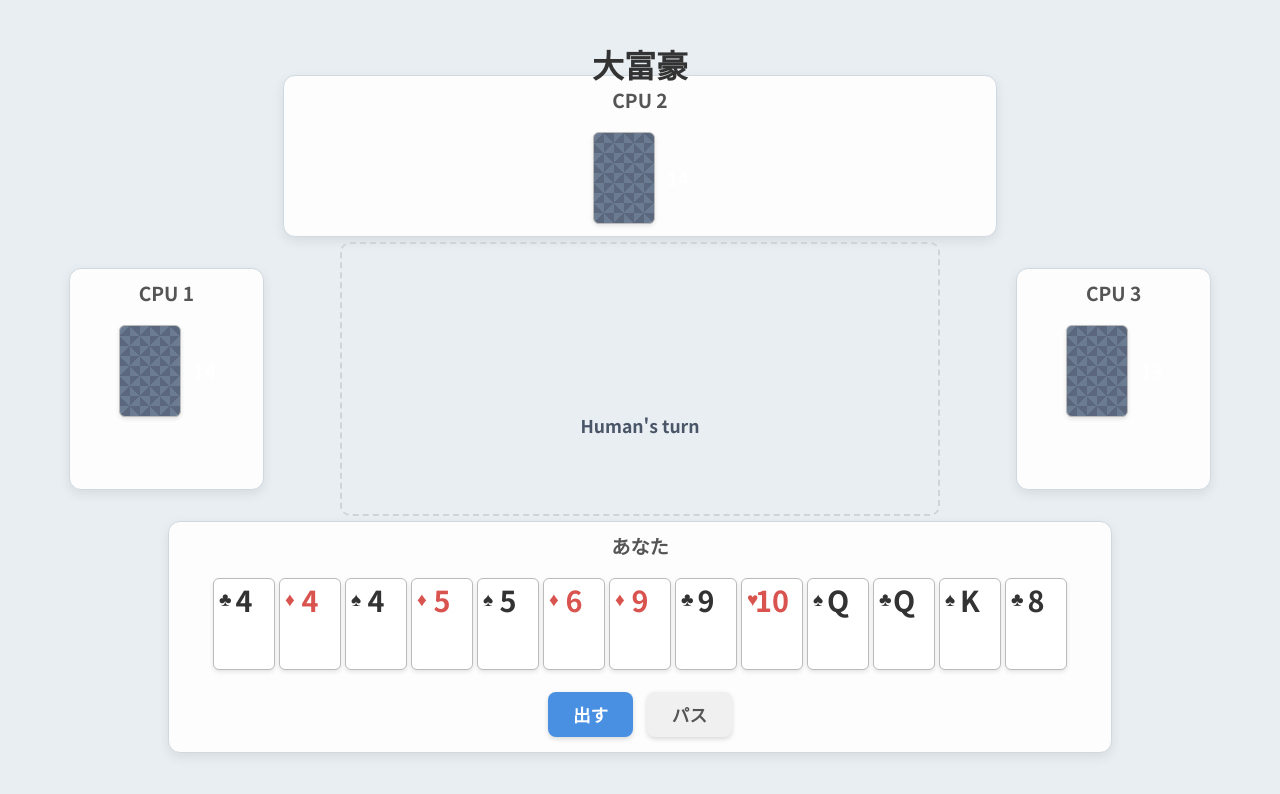
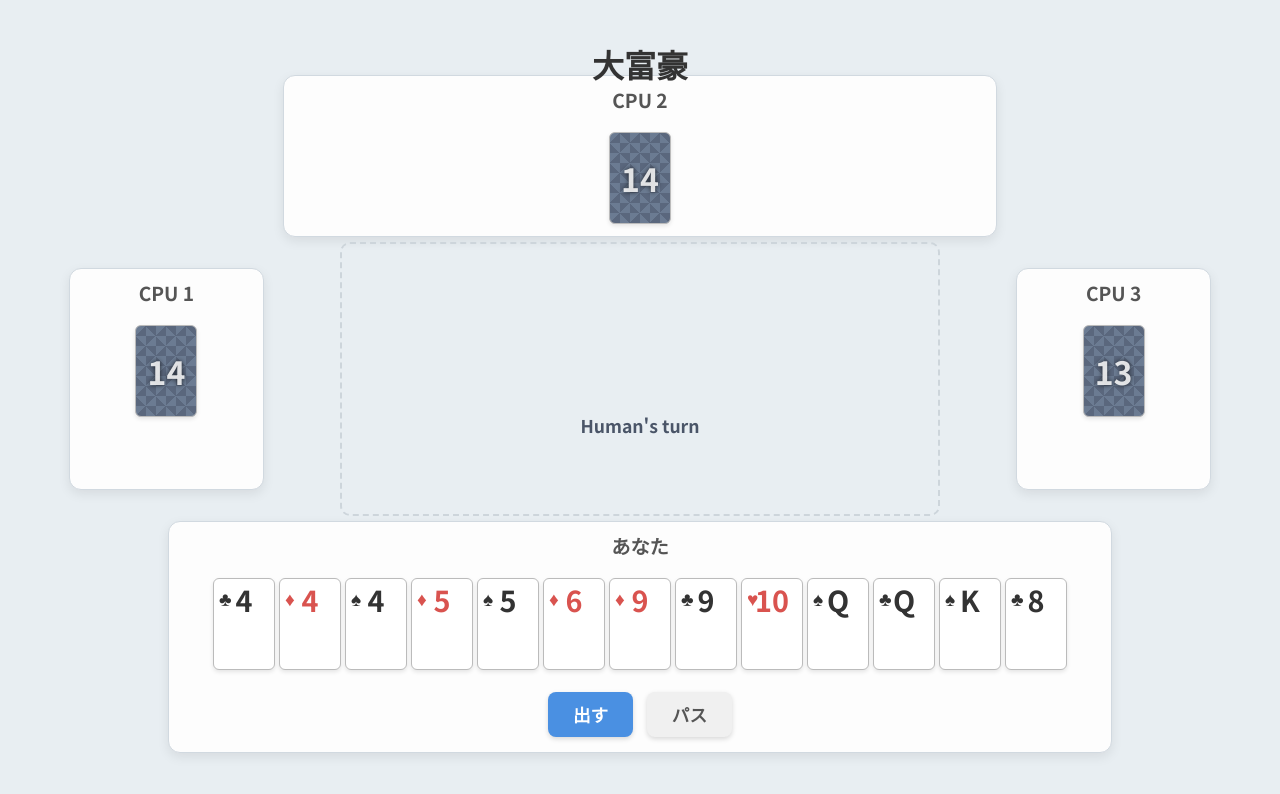
Before and after one commit to Nakanaka6000/test_daifugo, a plain HTML site: page index.html in a window 1280 px wide. Drawn offline with Linux system fonts and the light colour scheme.

Commit message:
Fix 8-slice rule and improve CPU card count display

```diff
--- a/index.html
+++ b/index.html
@@ -13,8 +13,7 @@
         <div id="player-area-opponent-2" class="player-area opponent">
             <h2>CPU 2</h2>
             <div class="hand">
-                <div class="card-back"></div>
-                <span class="card-count">13</span>
+                <!-- CPU hand content is rendered by script.js -->
             </div>
         </div>
 
@@ -22,8 +21,7 @@
             <div id="player-area-opponent-1" class="player-area opponent side">
                 <h2>CPU 1</h2>
                 <div class="hand">
-                    <div class="card-back"></div>
-                    <span class="card-count">13</span>
+                    <!-- CPU hand content is rendered by script.js -->
                 </div>
             </div>
 
@@ -35,8 +33,7 @@
             <div id="player-area-opponent-3" class="player-area opponent side">
                 <h2>CPU 3</h2>
                 <div class="hand">
-                    <div class="card-back"></div>
-                    <span class="card-count">13</span>
+                    <!-- CPU hand content is rendered by script.js -->
                 </div>
             </div>
         </div>
--- a/script.js
+++ b/script.js
@@ -121,16 +121,23 @@ document.addEventListener('DOMContentLoaded', () => {
             if (rankings.includes(opponent)) continue;
 
             const handElement = opponentHandElements[opponent];
-            handElement.innerHTML = '';
+            handElement.innerHTML = ''; // Clear previous content
             const cardCount = hands[opponent].length;
+
             if (cardCount > 0) {
+                const container = document.createElement('div');
+                container.className = 'card-back-container';
+
                 const cardBack = document.createElement('div');
                 cardBack.className = 'card-back';
-                handElement.appendChild(cardBack);
+                container.appendChild(cardBack);
+
                 const countElement = document.createElement('span');
                 countElement.className = 'card-count';
                 countElement.textContent = cardCount;
-                handElement.appendChild(countElement);
+                container.appendChild(countElement);
+
+                handElement.appendChild(container);
             }
         }
     }
@@ -451,11 +458,15 @@ document.addEventListener('DOMContentLoaded', () => {
             if (tableCards.length === 0) {
                 return false;
             }
+            // An 8-slice cannot be played on a Joker.
+            if (tableCards.some(c => c.rank === 'Joker')) {
+                return false;
+            }
             // The number of cards must match the table
             if (playedCards.length !== tableCards.length) {
                 return false;
             }
-            // 8-slice is always a valid play regardless of revolution or card value, as long as conditions are met.
+            // 8-slice is a valid play if conditions are met.
             return true;
         }
 
--- a/style.css
+++ b/style.css
@@ -156,11 +156,20 @@ h1 {
     background-position: 0 0, 10px 10px;
 }
 
+.card-back-container {
+    position: relative;
+    display: flex;
+    justify-content: center;
+    align-items: center;
+}
+
 .card-count {
-    font-size: 1.2em;
-    font-weight: bold;
-    margin-left: 10px;
-    color: #fff;
+    position: absolute;
+    font-size: 2em; /* Larger font size */
+    font-weight: 700;
+    color: rgba(255, 255, 255, 0.85); /* Semi-transparent white */
+    text-shadow: 0 0 5px rgba(0, 0, 0, 0.7); /* Add shadow for readability */
+    pointer-events: none; /* Make text non-interactive */
 }
 
 .card .suit {
```
Also changed, not shown: 1 other file.
